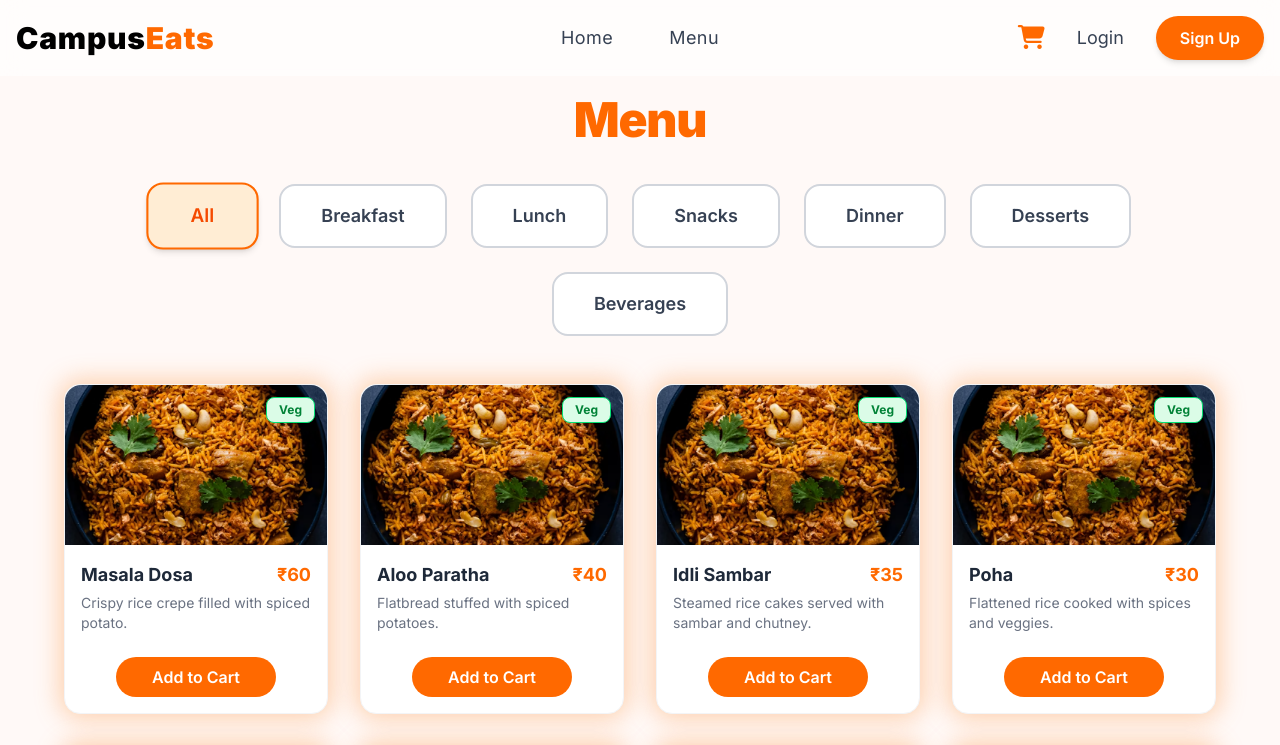
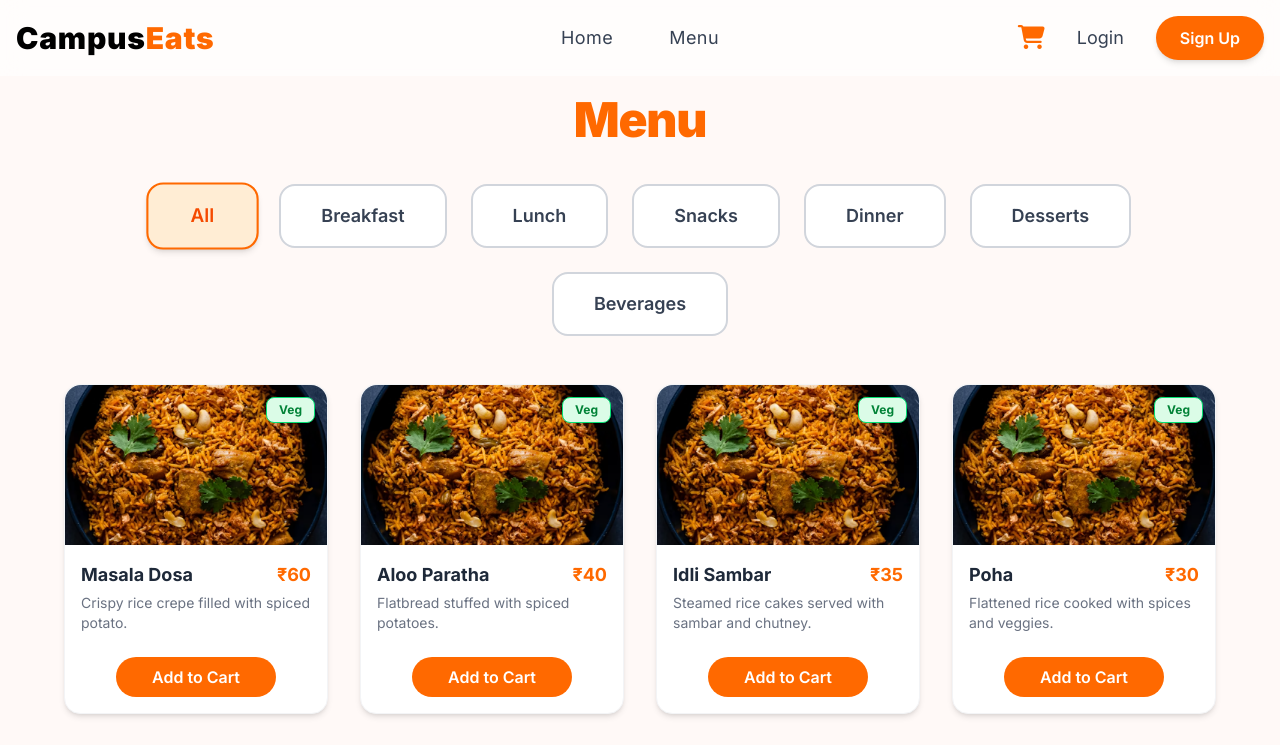
Before and after one commit to Revanthkolla16/Campus-Eats, a Next.js app: page /menu in a window 1280 px wide. Shown: the top 745 px of the page. Built offline with nearby package versions, Linux system fonts and the light colour scheme.

Commit message:
Menu Page

```diff
--- a/app/menu/page.js
+++ b/app/menu/page.js
@@ -1,5 +1,5 @@
 "use client"
-import React, { useState } from "react";
+import React, { useState, useEffect } from "react";
 
 const menu = {
   Breakfast: [
@@ -51,40 +51,16 @@ const menu = {
 
 const categories = ["all", ...Object.keys(menu)];
 
-// Add this style block at the top of the file (or in a global CSS file if preferred)
-const glowStyle = `
-@keyframes orange-glow {
-  0%, 100% { box-shadow: 0 0 24px 4px rgba(251,146,60,0.4); }
-  50% { box-shadow: 0 0 36px 8px rgba(251,146,60,0.7); }
-}
-`;
-
-if (typeof window !== 'undefined' && !document.getElementById('orange-glow-style')) {
-  const style = document.createElement('style');
-  style.id = 'orange-glow-style';
-  style.innerHTML = glowStyle;
-  document.head.appendChild(style);
-}
-
 const FoodCard = ({ item }) => {
   const [qty, setQty] = useState(0);
+  const [isHovered, setIsHovered] = useState(false);
+
   return (
     <div
-      className="bg-white rounded-2xl shadow-md p-0 flex flex-col items-stretch border border-gray-100 transition-all duration-300 hover:border-orange-500 hover:-translate-y-3"
-      style={{
-        animation: 'none',
-        ...(typeof window !== 'undefined' && {
-          ...(qty === 0 && {
-            '--tw-shadow': '0 0 24px 4px rgba(251,146,60,0.4)',
-          }),
-        }),
-      }}
-      onMouseEnter={e => {
-        e.currentTarget.style.animation = 'orange-glow 1.2s infinite ease-in-out';
-      }}
-      onMouseLeave={e => {
-        e.currentTarget.style.animation = 'none';
-      }}
+      className={`bg-white rounded-2xl shadow-md p-0 flex flex-col items-stretch border border-gray-100 transition-all duration-300 hover:border-orange-500 hover:-translate-y-3`}
+      style={isHovered ? { animation: 'orange-glow 1.2s infinite ease-in-out' } : { animation: 'none' }}
+      onMouseEnter={() => setIsHovered(true)}
+      onMouseLeave={() => setIsHovered(false)}
     >
       <div className="relative w-full h-40 rounded-t-2xl overflow-hidden">
         <img src={item.image} alt={item.name} className="object-cover w-full h-full" />
@@ -136,6 +112,15 @@ const FoodCard = ({ item }) => {
 };
 
 const MenuPage = () => {
+  useEffect(() => {
+    if (!document.getElementById('orange-glow-style')) {
+      const style = document.createElement('style');
+      style.id = 'orange-glow-style';
+      style.innerHTML = `@keyframes orange-glow { 0%, 100% { box-shadow: 0 0 24px 4px rgba(251,146,60,0.4); } 50% { box-shadow: 0 0 36px 8px rgba(251,146,60,0.7); } }`;
+      document.head.appendChild(style);
+    }
+  }, []);
+
   const [selected, setSelected] = useState("all");
   const allItems = Object.values(menu).flat();
   const itemsToShow = selected === "all" ? allItems : menu[selected.charAt(0).toUpperCase() + selected.slice(1)];
--- a/components/Navbar.js
+++ b/components/Navbar.js
@@ -1,6 +1,7 @@
 "use client"
 import React from "react";
 import Button from "./Button";
+import Link from "next/link";
 
 const Navbar = () => {
   return (
@@ -14,8 +15,8 @@ const Navbar = () => {
       {/* Center: Menu (desktop only) */}
       <div className="hidden md:flex flex-1 justify-center">
         <ul className="flex space-x-10 lg:space-x-14 text-gray-700 font-light text-lg tracking-wide">
-          <li><a href="/" className="hover:text-orange-500 transition-colors cursor-pointer">Home</a></li>
-          <li><a href="/menu" className="hover:text-orange-500 transition-colors cursor-pointer">Menu</a></li>
+          <li><Link href="/" className="hover:text-orange-500 transition-colors cursor-pointer">Home</Link></li>
+          <li><Link href="/menu" className="hover:text-orange-500 transition-colors cursor-pointer">Menu</Link></li>
         </ul>
       </div>
       {/* Right: Cart, Login, Sign Up (desktop); Cart, Login (mobile) */}
```
